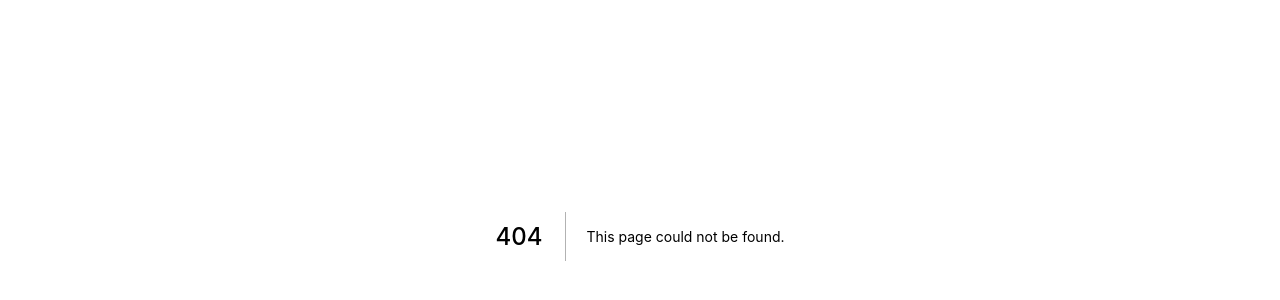
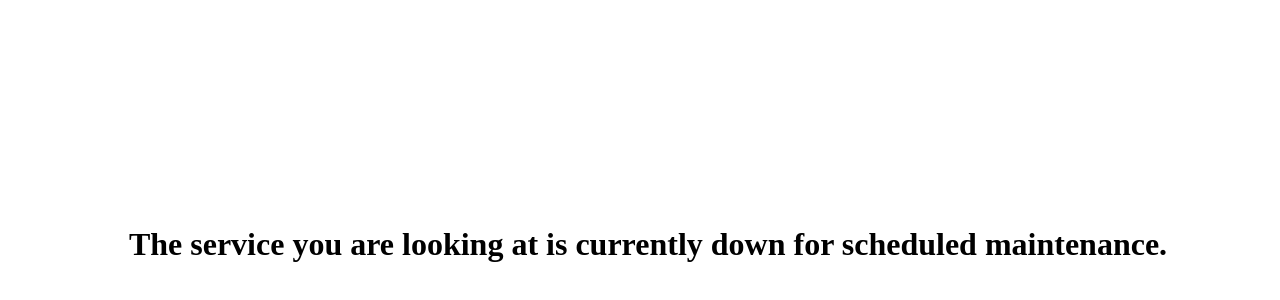
Before and after one commit to zasshuwu/nogamioka, a Next.js app: page /maintenance/linux in a window 1280 px wide. Before the commit this address had no page. Shown: the part 164-464 px from the top of the page. Built offline with nearby package versions, Linux system fonts and the light colour scheme.

Commit message:
added linux maintenance page

```diff
--- /dev/null
+++ b/pages/maintenance/linux.js
@@ -0,0 +1,11 @@
+import React from 'react'
+
+export default function linuxMaintenance() {
+    return (
+        <div style={{display: "flex", width: "100vw", height: "100vh", alignItems: "center", justifyContent: "center"}} className="linux_maintenance">
+            <div>
+                <h1>The service you are looking at is currently down for scheduled maintenance.</h1>
+            </div>
+        </div>
+    )
+}
```
